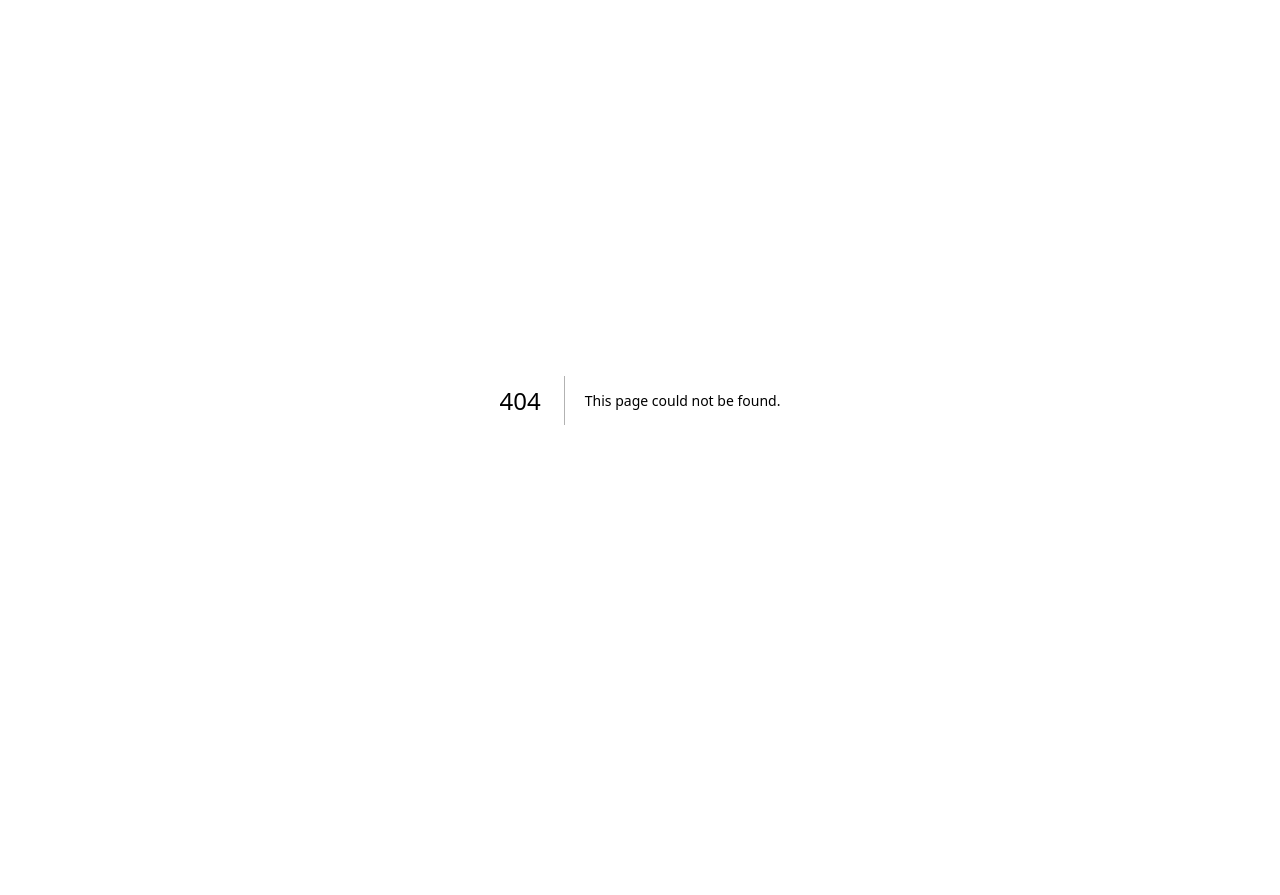
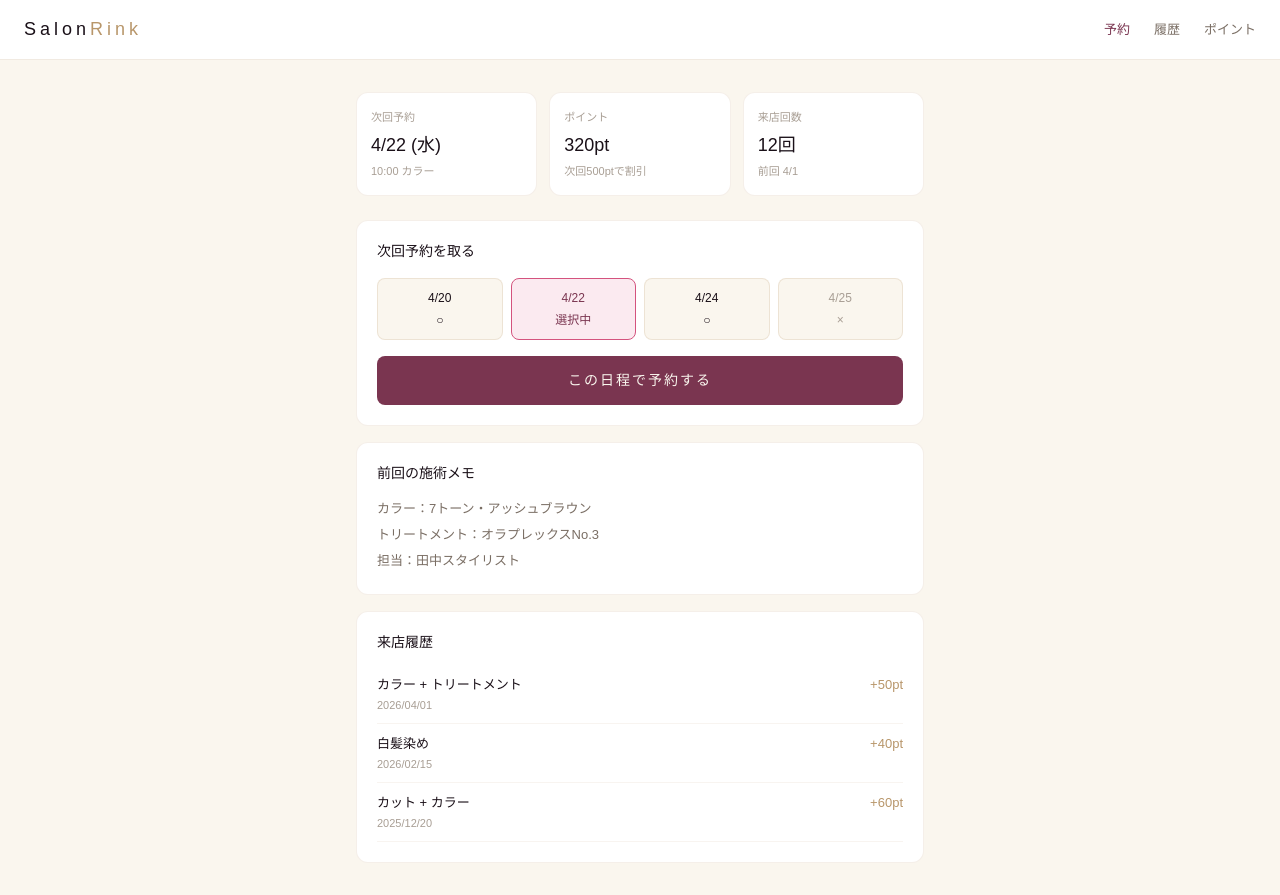
Before and after one commit to okuwabara07-gif/salonrink, a Next.js app: page /customer in a window 1280 px wide. Before the commit this address had no page. Before the commit the page ends 800 px from the top, so only its background shows below. Built offline with nearby package versions, Linux system fonts and the light colour scheme.

Commit message:
Add customer dashboard page

```diff
--- /dev/null
+++ b/app/customer/page.tsx
@@ -0,0 +1,78 @@
+export default function CustomerPage() {
+  return (
+    <main style={{minHeight:'100vh',background:'#FAF6EE',fontFamily:'sans-serif'}}>
+      <header style={{padding:'16px 24px',display:'flex',justifyContent:'space-between',alignItems:'center',background:'#fff',borderBottom:'1px solid rgba(184,150,106,.2)'}}>
+        <div style={{fontSize:18,fontWeight:300,letterSpacing:4,color:'#1A1018'}}>Salon<span style={{color:'#B8966A'}}>Rink</span></div>
+        <nav style={{display:'flex',gap:24,fontSize:13,color:'#7A6E64'}}>
+          <a href="#reserve" style={{textDecoration:'none',color:'#7A3550',fontWeight:500}}>予約</a>
+          <a href="#history" style={{textDecoration:'none',color:'inherit'}}>履歴</a>
+          <a href="#point" style={{textDecoration:'none',color:'inherit'}}>ポイント</a>
+        </nav>
+      </header>
+      <div style={{maxWidth:600,margin:'0 auto',padding:'32px 16px'}}>
+        <div style={{display:'grid',gridTemplateColumns:'repeat(3,1fr)',gap:12,marginBottom:24}}>
+          {[
+            {label:'次回予約',value:'4/22 (水)',sub:'10:00 カラー'},
+            {label:'ポイント',value:'320pt',sub:'次回500ptで割引'},
+            {label:'来店回数',value:'12回',sub:'前回 4/1'},
+          ].map(c => (
+            <div key={c.label} style={{background:'#fff',borderRadius:12,padding:'16px 14px',border:'1px solid rgba(184,150,106,.15)'}}>
+              <div style={{fontSize:11,color:'#A89E94',marginBottom:6}}>{c.label}</div>
+              <div style={{fontSize:18,fontWeight:500,color:'#1A1018'}}>{c.value}</div>
+              <div style={{fontSize:11,color:'#A89E94',marginTop:4}}>{c.sub}</div>
+            </div>
+          ))}
+        </div>
+        <div id="reserve" style={{background:'#fff',borderRadius:12,padding:20,border:'1px solid rgba(184,150,106,.15)',marginBottom:16}}>
+          <h2 style={{fontSize:14,fontWeight:500,color:'#1A1018',marginBottom:16}}>次回予約を取る</h2>
+          <div style={{display:'grid',gridTemplateColumns:'repeat(4,1fr)',gap:8,marginBottom:16}}>
+            {[
+              {date:'4/20',status:'○',available:true},
+              {date:'4/22',status:'選択中',selected:true},
+              {date:'4/24',status:'○',available:true},
+              {date:'4/25',status:'×',available:false},
+            ].map(d => (
+              <div key={d.date} style={{
+                textAlign:'center',padding:'10px 4px',borderRadius:8,fontSize:12,
+                background:d.selected?'#FBEAF0':'#FAF6EE',
+                border:d.selected?'1px solid #D4537E':'1px solid rgba(184,150,106,.2)',
+                color:d.selected?'#7A3550':d.available?'#1A1018':'#A89E94',
+                fontWeight:d.selected?500:400,
+              }}>
+                <div>{d.date}</div>
+                <div style={{marginTop:4}}>{d.status}</div>
+              </div>
+            ))}
+          </div>
+          <button style={{width:'100%',padding:'14px',background:'#7A3550',color:'#FAF6EE',border:'none',borderRadius:8,fontSize:14,letterSpacing:2,cursor:'pointer'}}>
+            この日程で予約する
+          </button>
+        </div>
+        <div style={{background:'#fff',borderRadius:12,padding:20,border:'1px solid rgba(184,150,106,.15)',marginBottom:16}}>
+          <h2 style={{fontSize:14,fontWeight:500,color:'#1A1018',marginBottom:12}}>前回の施術メモ</h2>
+          <div style={{fontSize:13,color:'#7A6E64',lineHeight:2}}>
+            カラー：7トーン・アッシュブラウン<br/>
+            トリートメント：オラプレックスNo.3<br/>
+            担当：田中スタイリスト
+          </div>
+        </div>
+        <div style={{background:'#fff',borderRadius:12,padding:20,border:'1px solid rgba(184,150,106,.15)'}}>
+          <h2 style={{fontSize:14,fontWeight:500,color:'#1A1018',marginBottom:12}}>来店履歴</h2>
+          {[
+            {date:'2026/04/01',menu:'カラー + トリートメント',point:'+50pt'},
+            {date:'2026/02/15',menu:'白髪染め',point:'+40pt'},
+            {date:'2025/12/20',menu:'カット + カラー',point:'+60pt'},
+          ].map(h => (
+            <div key={h.date} style={{display:'flex',justifyContent:'space-between',padding:'10px 0',borderBottom:'1px solid rgba(184,150,106,.1)',fontSize:13}}>
+              <div>
+                <div style={{color:'#1A1018'}}>{h.menu}</div>
+                <div style={{color:'#A89E94',fontSize:11,marginTop:2}}>{h.date}</div>
+              </div>
+              <div style={{color:'#B8966A',fontWeight:500}}>{h.point}</div>
+            </div>
+          ))}
+        </div>
+      </div>
+    </main>
+  )
+}
```
